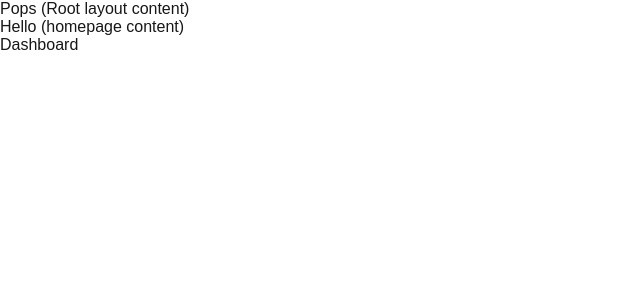
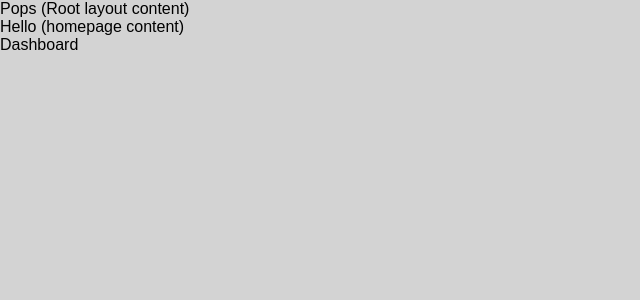
Before and after one commit to VinchC/access, a Next.js app: page / in a window 1280 px wide. Shown: the top 300 px of the page, without its empty margins (0-640 px from the left). Built offline with nearby package versions, Linux system fonts and the light colour scheme.

Commit message:
dark and mode colors added depending on users advice preferences

```diff
--- a/src/app/globals.css
+++ b/src/app/globals.css
@@ -7,6 +7,25 @@
   :root {
     --background: #0a0a0a;
     --foreground: #ededed;
+  }
+}
+
+@media (prefers-color-scheme: light) {
+  :root {
+    --background: lightgrey;
+    --foreground: black;
+  }
+}
+
+@media (prefers-color-scheme: dark) {
+  html {
+    color-scheme: dark;
+  }
+}
+
+@media (prefers-color-scheme: light) {
+  html {
+    color-scheme: light;
   }
 }
 
@@ -34,9 +53,3 @@ a {
   color: inherit;
   text-decoration: none;
 }
-
-@media (prefers-color-scheme: dark) {
-  html {
-    color-scheme: dark;
-  }
-}
```
